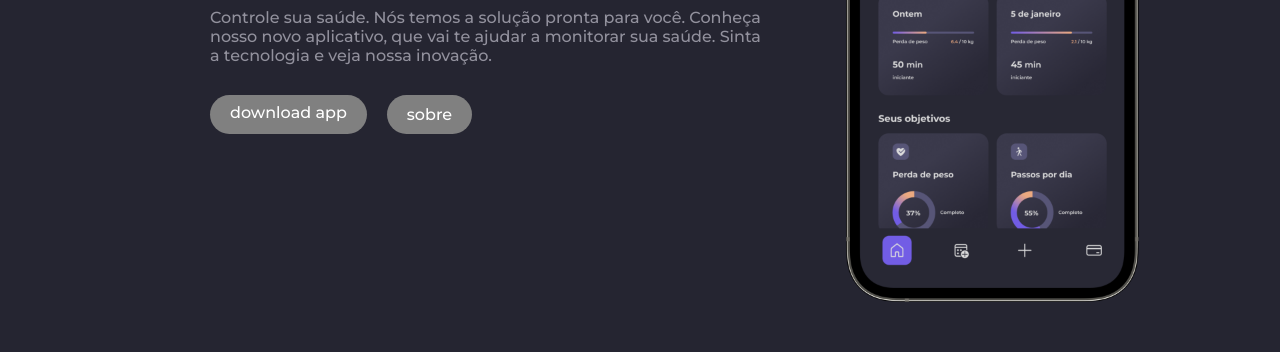
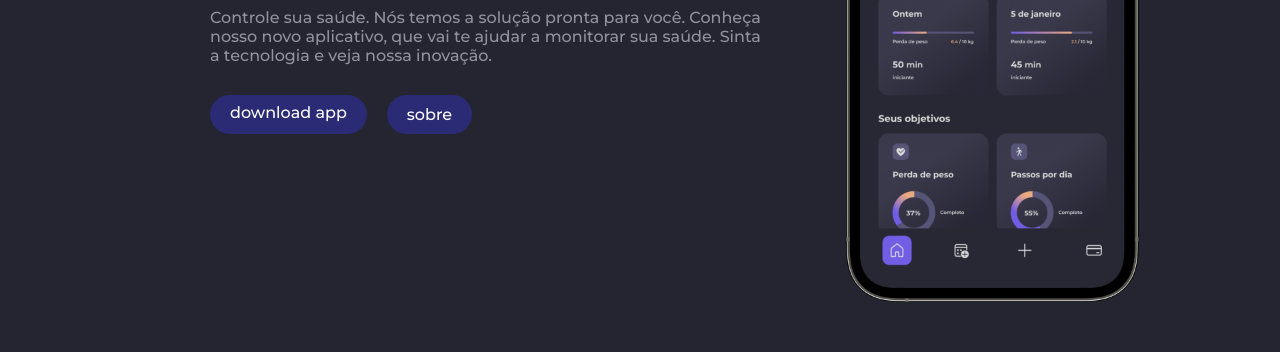
Before and after one commit to Mahditalal173211/landing-page, a plain HTML site: page index.html in a window 1280 px wide. Shown: the part 448-800 px from the top of the page. Drawn offline with Linux system fonts and the light colour scheme.

Commit message:
style.css

```diff
--- a/style.css
+++ b/style.css
@@ -69,12 +69,12 @@ h1 {
 }
 .btn1 {
   padding: 8px 20px;
-  background-color: grey;
+  background-color:  rgba(46, 46, 161, 0.61);
   border-radius: 25px;
 }
 .btn2 {
   padding: 10px 20px;
-  background-color: grey;
+  background-color:  rgba(46, 46, 161, 0.61);
   border-radius: 25px;
 }
 .second {
@@ -190,7 +190,7 @@ h1 {
 .thirdboxbtn {
   padding: 12px 20px;
   color: white;
-  background-color: grey;
+  background-color:  rgba(46, 46, 161, 0.61);
   text-align: center;
   width: 200px;
   border-radius: 10px;
```
